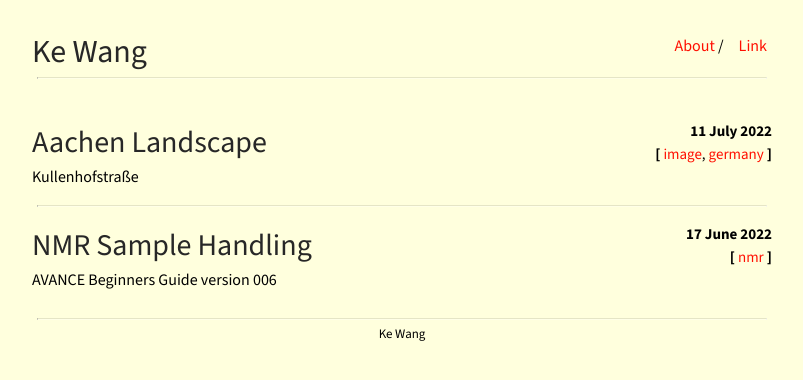
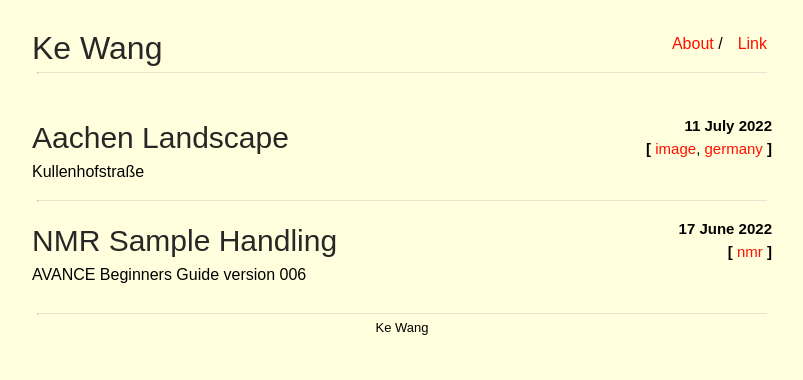
Before and after one commit to ekdc11/ekdc11.github.io, a Jekyll site: the page built from index.html, in a window 1280 px wide. Shown: the top 380 px of the page, without its empty margins (238-1041 px from the left). Built offline with Jekyll 4.4.1, drawn with Linux system fonts in a browser that asks for light colours.

Commit message:
Update main.scss

```diff
--- a/css/main.scss
+++ b/css/main.scss
@@ -13,7 +13,7 @@ $small-width: 480px;
 
 body {
     margin: 0;
-    font-family: "Source Sans 3", sans-serif;
+    font-family: "Source Serif 4", sans-serif;
     background-color: #FFFFDD;
     min-height: 100%;
 }
```
